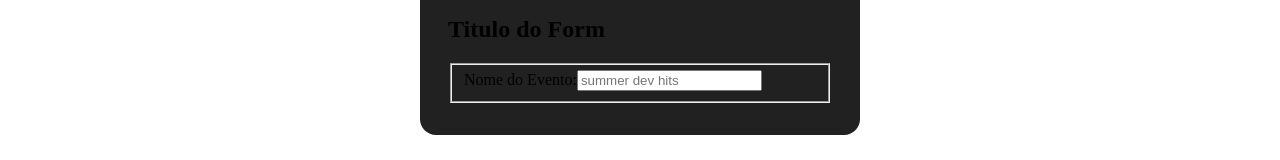
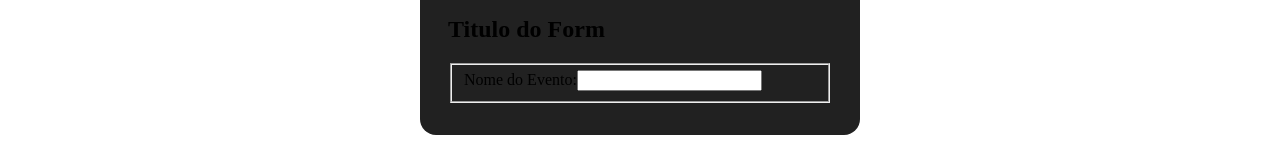
Before and after one commit to Pedrozila/Tecboard, a React (Vite) app: page / in a window 1280 px wide. Shown: the part 783-943 px from the top of the page. Built offline with nearby package versions, Linux system fonts and the light colour scheme.

Commit message:
feat: add styles for FormularioEvento

```diff
--- a/src/App.css
+++ b/src/App.css
@@ -18,12 +18,3 @@ section {
 section img {
   max-width: 90%;
 }
-
-.formulario-evento {
-  background-color: #212121;
-  padding: 32px 28px;
-  border-radius: 16px;
-  width: 384px;
-  max-width: 90%;
-  margin: 64px auto;
-}
--- /dev/null
+++ b/src/componentes/FormularioEvento/formulario-de-eventos.estilos.css
@@ -0,0 +1,8 @@
+.formulario-evento {
+  background-color: #212121;
+  padding: 32px 28px;
+  border-radius: 16px;
+  width: 384px;
+  max-width: 90%;
+  margin: 64px auto;
+}
--- a/src/componentes/FormularioEvento/index.jsx
+++ b/src/componentes/FormularioEvento/index.jsx
@@ -1,3 +1,5 @@
+import './formulario-de-eventos.estilos.css';
+
 import { FormularioCampo } from "../CampoDeFormulario";
 import { FormularioTitulo } from "../TituloFormulario";
 import { Label } from "../Label";
@@ -9,7 +11,12 @@ export function FormularioDeEventos() {
       <FormularioTitulo>Titulo do Form</FormularioTitulo>
       <FormularioCampo>
         <Label htmlFor="nomeEvento">Nome do Evento:</Label>
-        <CampoEntrada props={{ type: "text", id: "nome", placeholder: "summer dev hits" }} />
+        <CampoEntrada
+          type="text"
+          id="nome"
+          placeholder="summer dev hits"
+          name="nomeEvento"
+        />
       </FormularioCampo>
     </form>
   );
```
